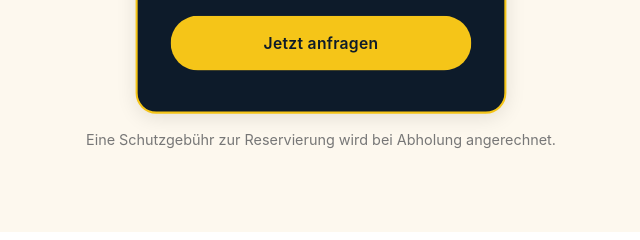
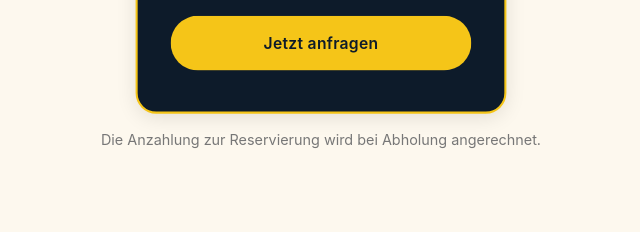
Before and after one commit to Xiones83/von-den-sternschnuppen, a plain HTML site: page index.html in a window 1280 px wide. Shown: the part 6420-6660 px from the top of the page, 319-959 px from the left. Drawn offline with Linux system fonts and the light colour scheme.

Commit message:
Auto-commit: 2026-03-18_16:59:35

```diff
--- a/index.html
+++ b/index.html
@@ -297,7 +297,7 @@
 
     </div>
     <p style="text-align:center;color:var(--text-muted);margin-top:1.5rem;font-size:0.9rem">
-      Eine Schutzgebühr zur Reservierung wird bei Abholung angerechnet.
+      Die Anzahlung zur Reservierung wird bei Abholung angerechnet.
     </p>
   </div>
 </section>
```
